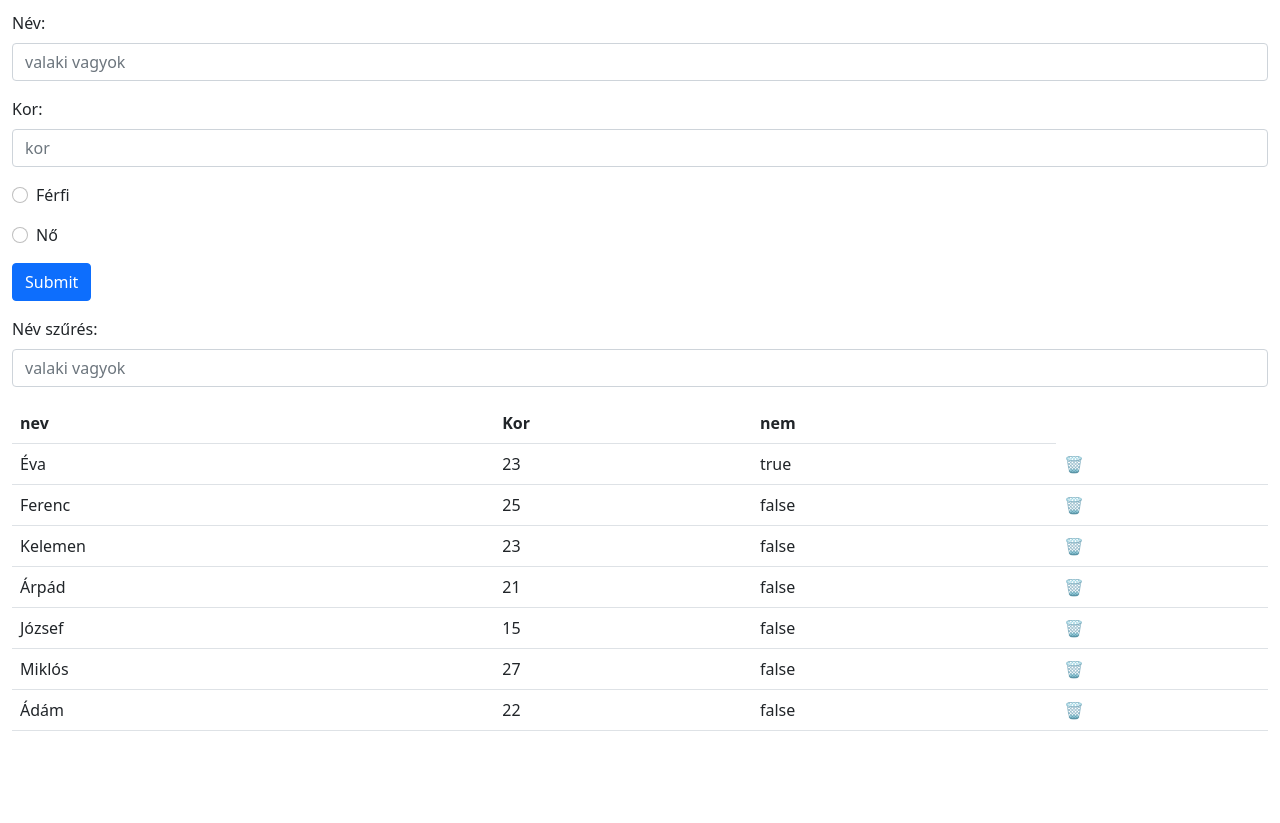
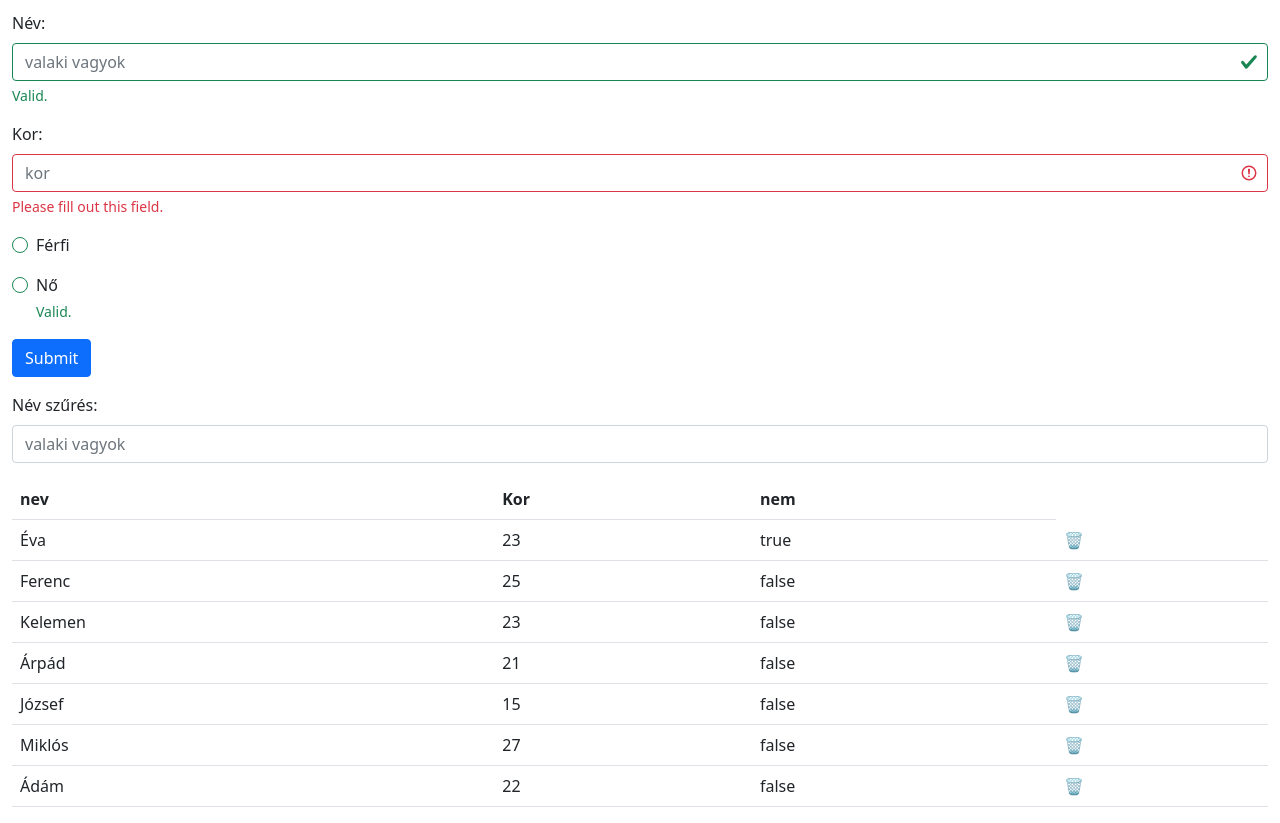
Before and after one commit to Unk0wn1337/JavaScript_Listakezelo_fuggvenyek_0404, a plain HTML site: page index.html in a window 1280 px wide. Shown: the part 53-876 px from the top of the page. Before the commit the page ends 800 px from the top, so only its background shows below. Drawn offline with nearby package versions, Linux system fonts and the light colour scheme.

Commit message:
urlapkezelo

```diff
--- a/index.html
+++ b/index.html
@@ -18,26 +18,32 @@
         </header>
         <article>
             <div class="urlap"></div>
-            <form>
+            <form class="was-validated">
                 <div class="mb-3 mt-3">
                   <label for="nev" class="form-label">Név:</label>
                   <input type="text" class="form-control" id="nev" placeholder="valaki vagyok" name="nev">
+                  <div class="invalid-feedback">Please fill out this field.</div>
+                  <div class="valid-feedback">Valid.</div>
                 </div>
                 <div class="mb-3">
                   <label for="kor" class="form-label">Kor:</label>
-                  <input type="number" class="form-control" id="kor" placeholder="kor" min="1" max="120" name="kor">
+                  <input type="number" class="form-control" id="kor" placeholder="kor" min="1" max="120" name="kor" required min="0">
+                  <div class="invalid-feedback">Please fill out this field.</div>
+                  <div class="valid-feedback">Valid.</div>
                 </div>
                 <div class="form-check mb-3">
                   <label class="form-check-label">
-                    <input class="form-check-input" type="radio" name="nem"> Férfi
+                    <input class="form-check-input" type="radio" name="nem"  value="false"> Férfi
                 </label>
                 </div>
                 <div class="form-check mb-3">
                 <label class="form-check-label">
-                <input class="form-check-input" type="radio" name="nem"> Nő
-                </label>
+                <input class="form-check-input" type="radio" name="nem" value="true"> Nő
+                <div class="invalid-feedback">Please fill out this field.</div>
+                <div class="valid-feedback">Valid.</div>
+              </label>
                 </div>
-                <button type="submit" class="btn btn-primary">Submit</button>
+                <button type="submit" class="btn btn-primary" id="submit">Submit</button>
               </form>
               <div class="szuro">
                 <div class="mb-3 mt-3">
--- a/main.js
+++ b/main.js
@@ -1,6 +1,7 @@
 import { emberekLISTA  } from "./adat.js";
 import { tablazatOsszealit, megjelenites } from "./fuggvenyek.js";
 import { szuresNevSzerint, tablazatRendez, sorTorles, korSzerintRendez, atalakitEkezet } from "./adatKezelo.js";
+import { adatokListaba } from "./urlapKezelo.js";
 
 /* jelenítsük meg az adatainkat egy tábláztatban az adatok div-ben
  az urlap divben pedig legyen egy űrlap amivel ilyen adatokat tudunk a táblázatba belerakni
@@ -29,8 +30,8 @@ Milyen függvények kellenek?
 */
 let nevIrany = 1;
 init(emberekLISTA);
-
-function init(lista){
+adatokListaba(emberekLISTA);
+export function init(lista){
     let txt = tablazatOsszealit(lista);
     megjelenites(txt);
     console.log(nevIrany);
```
